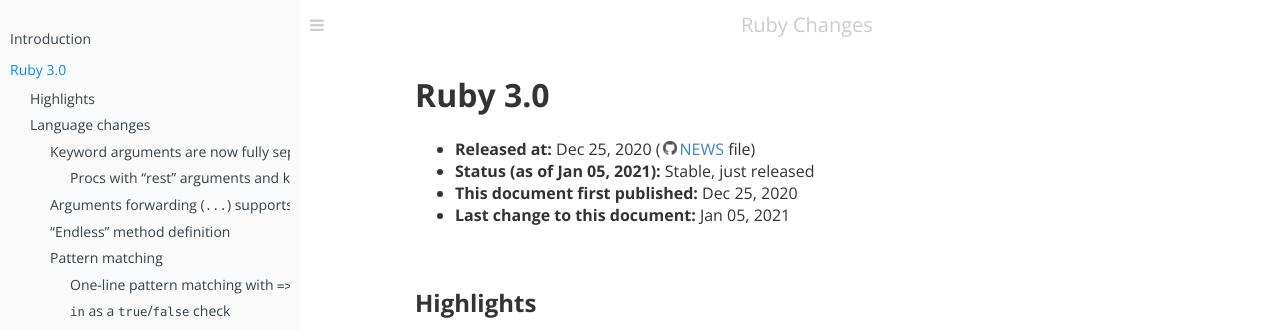
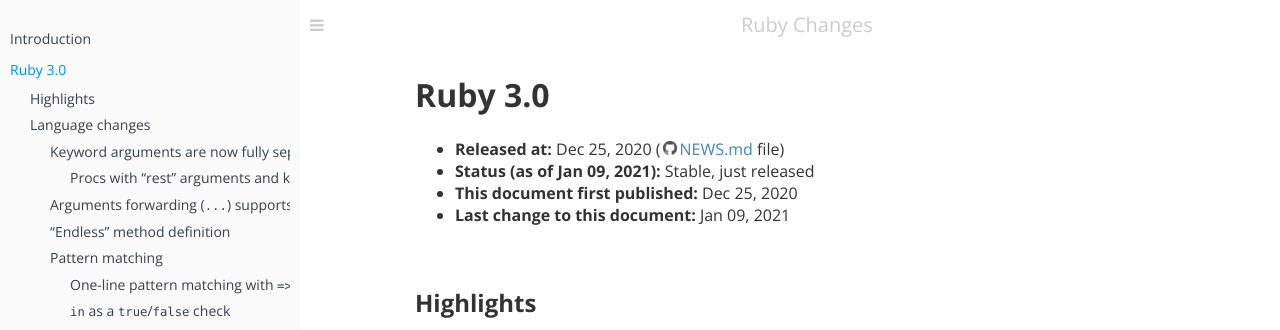
Before and after one commit to rubyreferences/rubychanges, a Jekyll site: the page built from 3.0.md, in a window 1280 px wide. Shown: the top 330 px of the page. Built offline with Jekyll 4.4.1, drawn with Linux system fonts in a browser that asks for light colours; nearby versions of some CDN libraries; our own code applies the rules of GitHub Pages for plain Markdown files.

Commit message:
Small fixes (NEWS.md link and Async::Scheduler)

```diff
--- a/3.0.md
+++ b/3.0.md
@@ -6,10 +6,10 @@ next: 2.7
 
 # Ruby 3.0
 
-* **Released at:** Dec 25, 2020 (<a class="github" href="https://github.com/ruby/ruby/blob/ruby_3_0/NEWS">NEWS</a> file)
-* **Status (as of Jan 05, 2021):** Stable, just released
+* **Released at:** Dec 25, 2020 (<a class="github" href="https://github.com/ruby/ruby/blob/ruby_3_0/NEWS.md">NEWS.md</a> file)
+* **Status (as of Jan 09, 2021):** Stable, just released
 * **This document first published:** Dec 25, 2020
-* **Last change to this document:** Jan 05, 2021
+* **Last change to this document:** Jan 09, 2021
 
 ## Highlights[](#highlights)
 
@@ -1115,7 +1115,7 @@ The improvement of inter-thread concurrency for IO-heavy tasks is achieved with
   Note that "total" is lower than sum of all fibers execution time: on `HTTP.get`, instead
   of blocking the whole thread, they were transferring control while waiting, and all three waits are
   performed in parallel.
-* **Notes:** The feature is somewhat unprecedented for Ruby in the fact that **no default Scheduler implementation** is provided. Implementing the Scheduler in a reliable way (probably using some additional non-blocking event loop library) is completely up to the user. Considering that the feature is implemented by [Samuel Williams](https://github.com/ioquatix) of the <a class="github" href="https://github.com/socketry/async">Async</a> fame, we might expect that Async-based scheduler will be available with the `async` gem short after the 3.0 release.
+* **Notes:** The feature is somewhat unprecedented for Ruby in the fact that **no default Scheduler implementation** is provided. Implementing the Scheduler in a reliable way (probably using some additional non-blocking event loop library) is completely up to the user. Considering that the feature is implemented by [Samuel Williams](https://github.com/ioquatix) of the <a class="github" href="https://github.com/socketry/async">Async</a> fame, the Async gem <a class="github" href="https://github.com/socketry/async/blob/master/lib/async/scheduler.rb">utilizes</a> the new feature since the day of 3.0 release.
 
 #### `Thread.ignore_deadlock` accessor[](#threadignore_deadlock-accessor)
 
```
Also changed, not shown: _src/3.0.md (+2 -2 lines).
